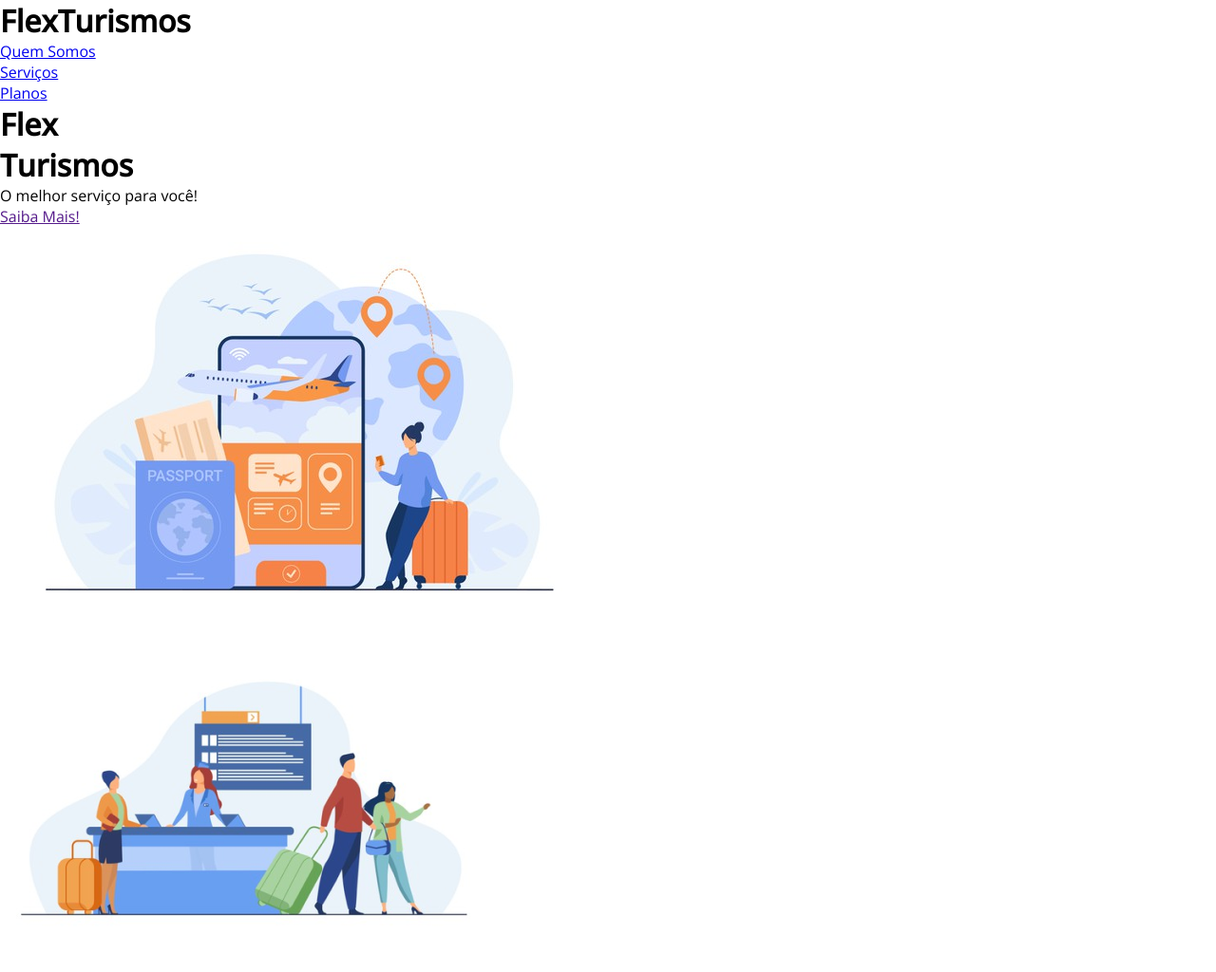
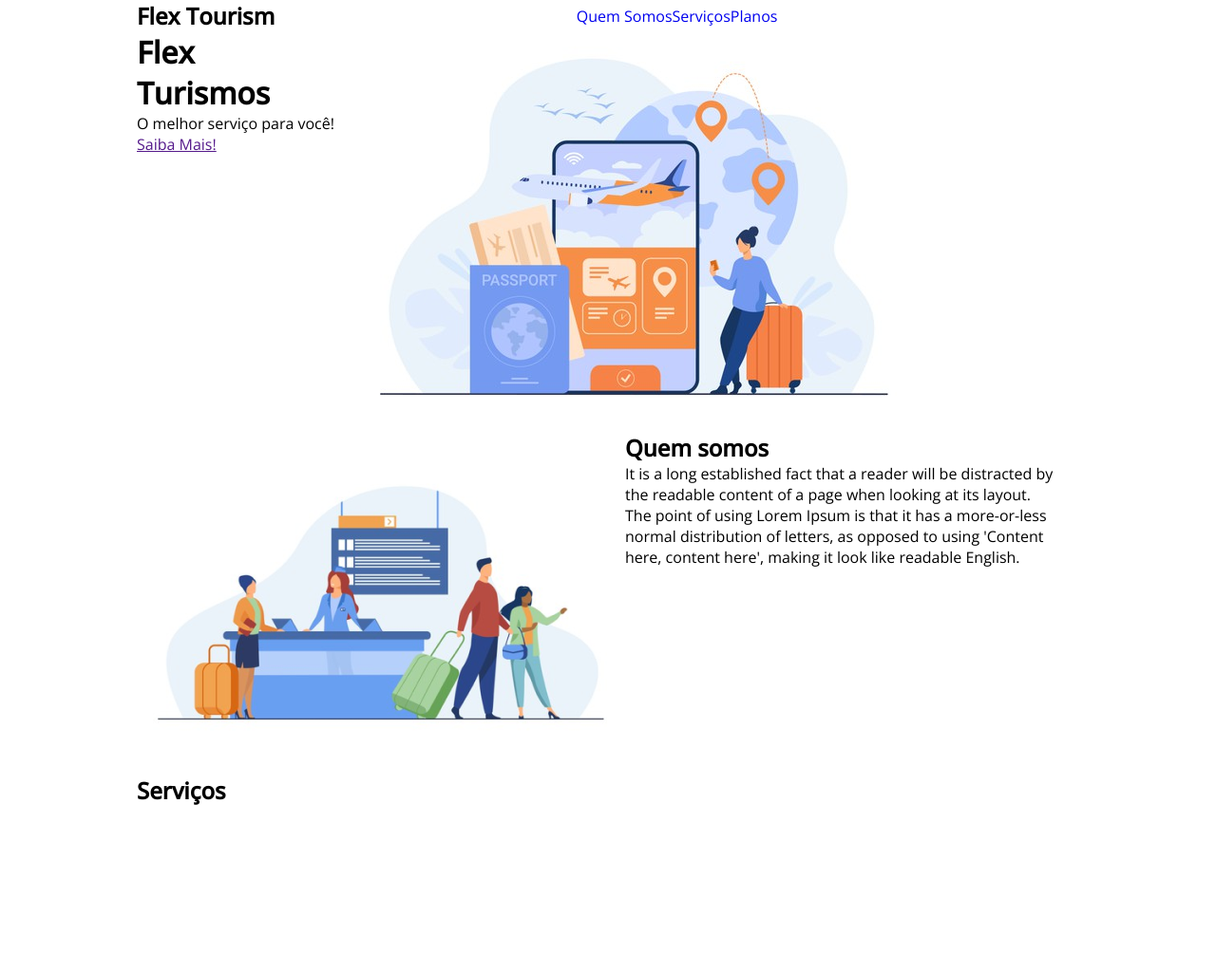
Before and after one commit to DeveloperJotape/Flex-Tourism, a plain HTML site: page index.html in a window 1280 px wide. Shown: the top 1024 px of the page at 95% size. Drawn offline with nearby package versions, Linux system fonts and the light colour scheme.

Commit message:
Added: Flex container

```diff
--- a/index.html
+++ b/index.html
@@ -4,19 +4,21 @@
     <meta charset="UTF-8">
     <meta name="viewport" content="width=device-width, initial-scale=1.0">
     <title>Flex Turismos</title>
-    <link rel="stylesheet" href="./style.css">
+    <link rel="stylesheet" href="style.css">
 </head>
 <body>
     <header>
-        <h1>FlexTurismos</h1>
-        <ul>
-            <li><a href="#quem-somos">Quem Somos</a></li>
-            <li><a href="#servicos">Serviços</a></li>
-            <li><a href="#planos">Planos</a></li>
-        </ul>
+        <nav class="flex-container">
+            <h1>Flex Tourism</h1>
+            <ul class="flex-container">
+                <li><a href="#quem-somos">Quem Somos</a></li>
+                <li><a href="#servicos">Serviços</a></li>
+                <li><a href="#planos">Planos</a></li>
+            </ul>
+        </nav>
     </header>
 
-    <div>
+    <div class="flex-container">
         <div>
             <h1>Flex <br>Turismos</h1>
             <p>O melhor serviço para você!</p>
@@ -28,7 +30,7 @@
         </div>
     </div>
 
-    <div>
+    <div class="flex-container">
         <div>
             <img src="./images/1-quem-somos.png" alt="balcão de atendimento">
         </div>
@@ -40,7 +42,7 @@
         </div>
     </div>
 
-    <div>
+    <div class="flex-container">
         <div>
             <h2>Serviços</h2>
         </div>
@@ -67,7 +69,7 @@
         </div>
     </div>
 
-    <div>
+    <div class="flex-container">
 
         <div>
             <h3>Plano 2</h3>
--- a/style.css
+++ b/style.css
@@ -1,3 +1,4 @@
+/* general settings */
 @import url('https://fonts.googleapis.com/css2?family=Open+Sans:wght@300;400;500&display=swap');
 *{
     margin: 0;
@@ -5,3 +6,15 @@
     box-sizing: border-box;
     font-family: 'Open Sans', sans-serif;
 }
+.flex-container{
+    display: flex;
+    max-width: 992px;
+    margin: auto;
+}
+/* header */
+ul{
+    list-style: none;
+}
+ul li a{
+    text-decoration: none;
+}
```
